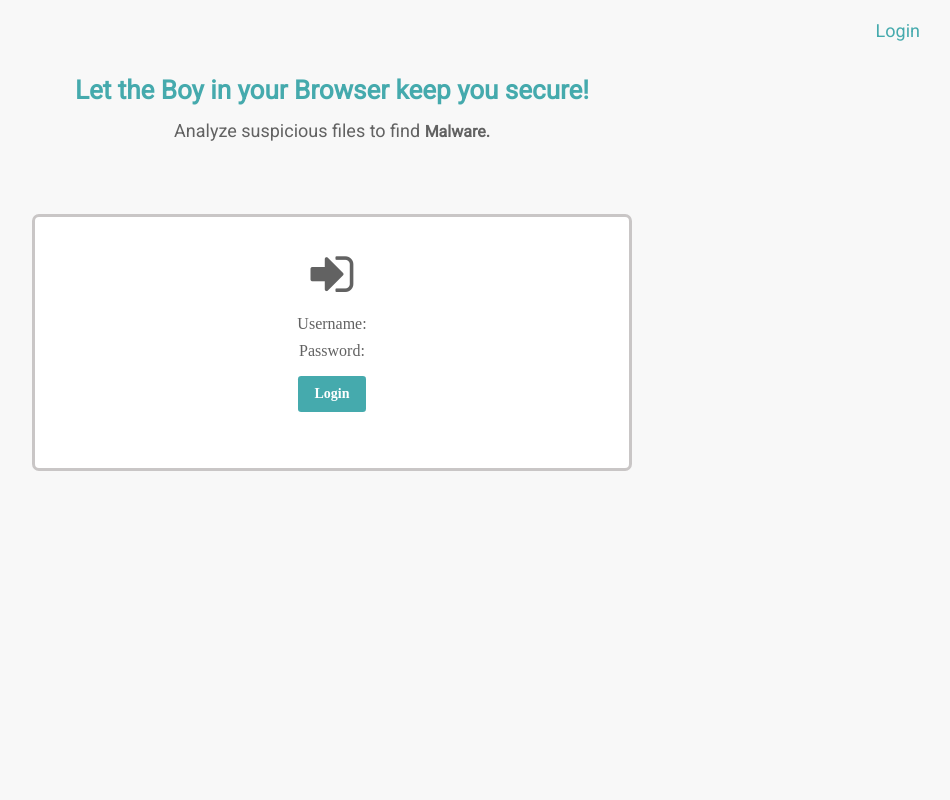
After one commit to pauldiaz10/BoyInTheBrowser, a PHP site: page /loginStyle.html in a window 1280 px wide. The commit adds this page. Shown: the whole page, without its empty margins (308-1258 px from the left). Run offline with PHP 8.4, Linux system fonts and the light colour scheme; a stand-in replaces the project's code that opens the database connection; some libraries are stand-ins or nearby versions.

Commit message:
Added base login files and a login page

```diff
--- a/authentication.php
+++ /dev/null
@@ -1,4 +0,0 @@
-<?php
-
-
-?>
--- /dev/null
+++ b/css/style.css
@@ -0,0 +1,136 @@
+@import url(https://maxcdn.bootstrapcdn.com/font-awesome/4.5.0/css/font-awesome.min.css);
+@import url("https://fonts.googleapis.com/css?family=Roboto");
+html, body, * {
+  box-sizing: border-box;
+  font-size: 16px;
+}
+
+html, body {
+  height: 100%;
+  text-align: center;
+}
+
+body {
+  padding: 1rem 2rem 2rem 2rem;
+  background: #f8f8f8;
+}
+
+h2 {
+  font-family: "Roboto", sans-serif;
+  font-size: 26px;
+  line-height: 1;
+  color: #45aaad;
+  margin-bottom: 0;
+  margin-top: 0%;
+}
+
+p {
+  font-family: "Roboto", sans-serif;
+  font-size: 18px;
+  color: #626262;
+}
+
+.uploader {
+  display: block;
+  clear: both;
+  margin: 0 auto;
+  margin-top: 6%;
+  width: 100%;
+  max-width: 600px;
+}
+.uploader label {
+  float: left;
+  clear: both;
+  width: 100%;
+  padding: 2rem 1.5rem;
+  text-align: center;
+  background: #fff;
+  border-radius: 7px;
+  border: 3px solid #c9c6c6;
+  -webkit-transition: all .2s ease;
+  transition: all .2s ease;
+  -webkit-user-select: none;
+     -moz-user-select: none;
+      -ms-user-select: none;
+          user-select: none;
+}
+.uploader label:hover {
+  border-color: #45aaad;
+}
+.uploader label.hover {
+  border: 3px solid #45aaad;
+  box-shadow: inset 0 0 0 6px #eee;
+}
+.uploader label.hover #start i.fa {
+  -webkit-transform: scale(0.8);
+          transform: scale(0.8);
+  opacity: 0.3;
+}
+.uploader #start {
+  float: left;
+  clear: both;
+  width: 100%;
+}
+.uploader #start.hidden {
+  display: none;
+}
+.uploader #start i.fa {
+  font-size: 50px;
+  margin-bottom: 1rem;
+  -webkit-transition: all .2s ease-in-out;
+  transition: all .2s ease-in-out;
+}
+.uploader #file-image {
+  display: inline;
+  margin: 0 auto .5rem auto;
+  width: auto;
+  height: auto;
+  max-width: 180px;
+}
+.uploader #file-image.hidden {
+  display: none;
+}
+.uploader input[type="file"] {
+  display: none;
+}
+.uploader div {
+  margin: 0 0 .5rem 0;
+  color: #626262;
+}
+.uploader .btn {
+  display: inline-block;
+  margin: .5rem .5rem 1rem .5rem;
+  clear: both;
+  font-family: inherit;
+  font-weight: 700;
+  font-size: 14px;
+  text-decoration: none;
+  text-transform: initial;
+  border: none;
+  border-radius: .2rem;
+  outline: none;
+  padding: 0 1rem;
+  height: 36px;
+  line-height: 36px;
+  color: #fff;
+  -webkit-transition: all 0.2s ease-in-out;
+  transition: all 0.2s ease-in-out;
+  box-sizing: border-box;
+  background: #45aaad;
+  border-color: #45aaad;
+  cursor: pointer;
+}
+
+.login {
+  margin-bottom: 5%;
+}
+
+.login .loginbtn {
+  text-decoration: none;
+  float: right;
+  color: #45aaad;
+  padding: 5px 20px 5px 50px;
+  cursor: pointer;
+  font-family: "Roboto", sans-serif;
+  font-size: 18px;
+}
--- /dev/null
+++ b/loginStyle.html
@@ -0,0 +1,35 @@
+<!DOCTYPE html>
+<html >
+<head>
+  <meta charset="UTF-8">
+  <title>Boy in the Browser</title>
+
+  <link rel="stylesheet" href="https://cdnjs.cloudflare.com/ajax/libs/normalize/5.0.0/normalize.min.css">
+  <link rel="stylesheet" href="css/style.css">
+</head>
+
+<body>
+  <div class="login">
+    <a class="loginbtn" href="loginStyle.html">Login</a>
+  </div>
+
+  <h2>Let the Boy in your Browser keep you secure!</h2>
+  <p class="lead">Analyze suspicious files to find <b>Malware.</b></p>
+
+  <!-- Upload  -->
+  <form id="file-upload-form" class="uploader">
+    <input id="file-upload" type="file" name="fileUpload" accept="image/*" />
+    <label for="file-upload" id="file-drag">
+      <img id="file-image" src="#" alt="Preview" class="hidden">
+      <div id="start">
+        <i class="fa fa-sign-in" aria-hidden="true"></i>
+        <div>Username: </div>
+        <div>Password: </div>
+        <span id="file-upload-btn" class="btn btn-primary">Login</span>
+      </div>
+    </label>
+  </form>
+
+  <script src='https://cdnjs.cloudflare.com/ajax/libs/jquery/3.1.0/jquery.min.js'></script>
+</body>
+</html>
```
Also changed, not shown: index.php (+13 -1 lines), mainStyle.html (added, +34 -0 lines), php/login.php (added, +77 -0 lines), php/upload.php (added, +34 -0 lines), 1 other file.
